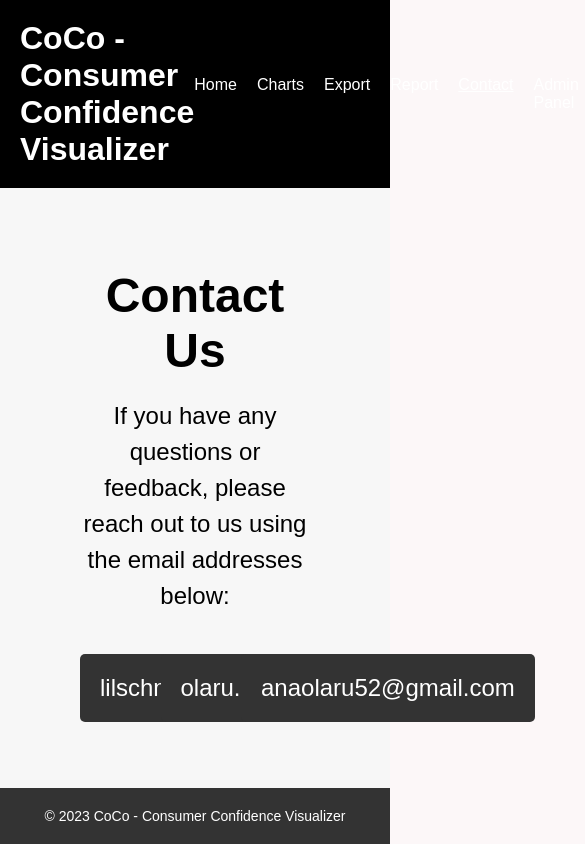
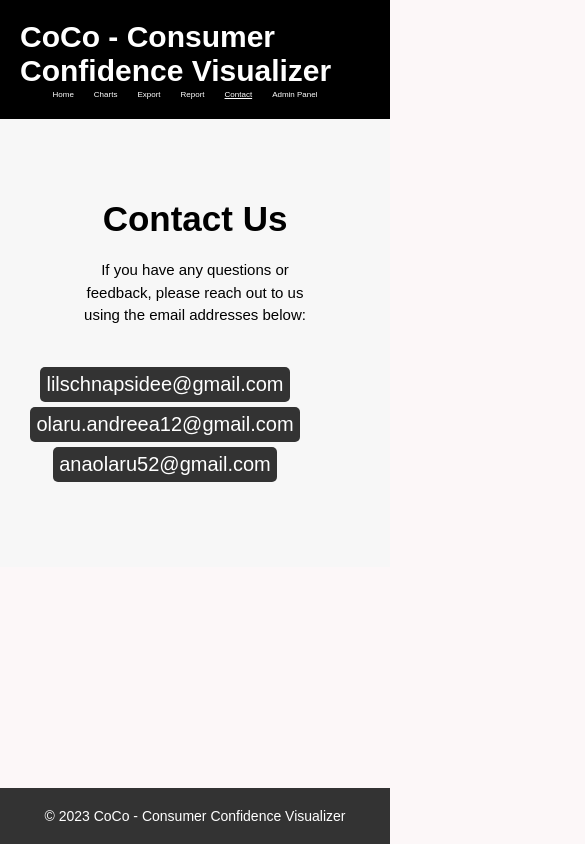
Before and after one commit to LilianaPopa-stud/Consumer_Confidence_Visualizer, a plain HTML site: page HTML/Contact.html in a window 390 px wide. Shown: the whole page, 585 px wide, since content can reach past the window. Drawn offline with Linux system fonts and the light colour scheme.

Commit message:
contact responsive (incercare)

```diff
--- a/CSS/style.css
+++ b/CSS/style.css
@@ -26,7 +26,8 @@ nav ul {
 nav li {
     margin-right: 20px;
 }
-nav li:hover > ul {
+
+nav li:hover>ul {
     display: block;
 }
 
@@ -132,9 +133,12 @@ footer {
     color: #fff;
     text-align: center;
     padding: 20px;
-    position: fixed; /* set position of footer to fixed */
-    bottom: 0; /* set bottom property of footer to 0 */
-    width: 100%; /* set width of footer to 100% of viewport width */
+    position: fixed;
+    /* set position of footer to fixed */
+    bottom: 0;
+    /* set bottom property of footer to 0 */
+    width: 100%;
+    /* set width of footer to 100% of viewport width */
 }
 
 footer p {
@@ -184,6 +188,7 @@ footer p {
 .emails li a:hover {
     background-color: #5b5451;
 }
+
 #cci-description {
     background-color: transparent;
     padding: 20px;
@@ -203,3 +208,199 @@ footer p {
     line-height: 1.5;
     color: #666;
 }
+
+
+
+
+
+
+
+/* Contact responsive */
+
+@media all and (max-width: 400px) {
+    .emails li {
+        padding: 0px;
+        text-align: center;
+        width: 100%;
+    }
+
+    .emails li a {
+        font-size: 5px;
+    }
+
+    .emails li {
+        width: 10%;
+        margin-bottom: 5px;
+    }
+
+    .emails li a {
+        padding: 6px;
+        font-size: 6px;
+        text-decoration: none;
+        border-radius: 5px;
+        margin-left: -60px
+    }
+
+    .emails h2 {
+        font-size: 35px;
+    }
+
+    .emails p {
+        font-size: 15px;
+    }
+
+    header {
+        flex-direction: column;
+    }
+    header h1 {
+        font-size: 15px;
+    }
+    header nav ul li a {
+        font-size: 8px;
+    }
+
+}
+
+
+@media all and (max-width: 500px) {
+    .emails li {
+        padding: 0px;
+        text-align: center;
+        width: 100%;
+    }
+
+    .emails li a {
+        font-size: 20px;
+    }
+
+
+    header nav ul li a {
+        font-size: 8px;
+    }
+
+    header h1 {
+        font-size: 15px;
+    }
+
+}
+
+@media all and (max-width: 520px) {
+    .emails li {
+        padding: 0px;
+        text-align: center;
+        width: 100%;
+    }
+
+    .emails li a {
+        font-size: 20px;
+    }
+
+    nav ul li a {
+        font-size: 12px;
+    }
+
+    header h1 {
+        font-size: 15px;
+    }
+
+}
+
+@media all and (max-width: 600px) {
+    .emails li {
+        padding: 0px;
+        text-align: center;
+        width: 100%;
+    }
+
+    .emails li a {
+        font-size: 20px;
+    }
+
+    nav ul li a {
+        font-size: 12px;
+
+    }
+
+    header h1 {
+        font-size: 10px;
+    }
+
+}
+
+
+@media all and (max-width: 700px) {
+    .emails li {
+        padding: 0px;
+        text-align: center;
+        width: 100%;
+    }
+
+    .emails li a {
+        font-size: 20px;
+    }
+
+    header {
+        flex-direction: column;
+        padding: auto;
+        font-size: 10px;
+    }
+
+    nav ul {
+        flex-direction: row;
+    }
+
+    nav ul li a {
+        font-size: 10px;
+    }
+
+    header h1 {
+        font-size: 20px;
+    }
+
+}
+
+
+@media all and (max-width: 1000px) {
+    .emails li {
+        padding: 0px;
+        text-align: center;
+        width: 100%;
+    }
+    header {
+        flex-direction: column;
+        padding: auto;
+        font-size: 10px;
+    }
+
+    nav ul {
+        flex-direction: row;
+    }
+
+
+}
+
+@media all and (max-width: 1200px) {
+    .emails li {
+        padding: 0px;
+        text-align: center;
+        width: 100%;
+    }
+    header {
+        flex-direction: column;
+        padding: auto;
+        font-size: 10px;
+    }
+
+    nav ul {
+        flex-direction: row;
+    }
+
+    nav ul li a {
+        font-size: 10px;
+    }
+
+    header h1 {
+        font-size: 30px;
+    }
+
+}
```
